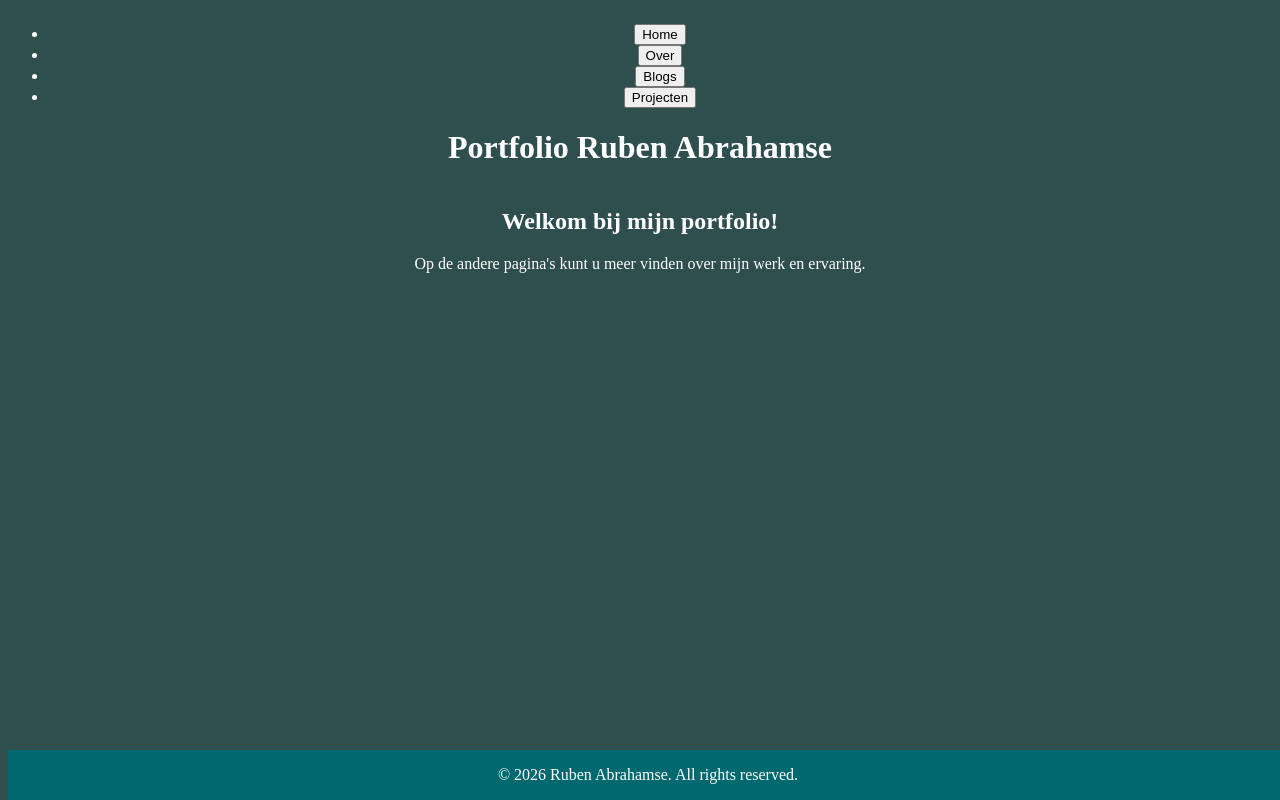
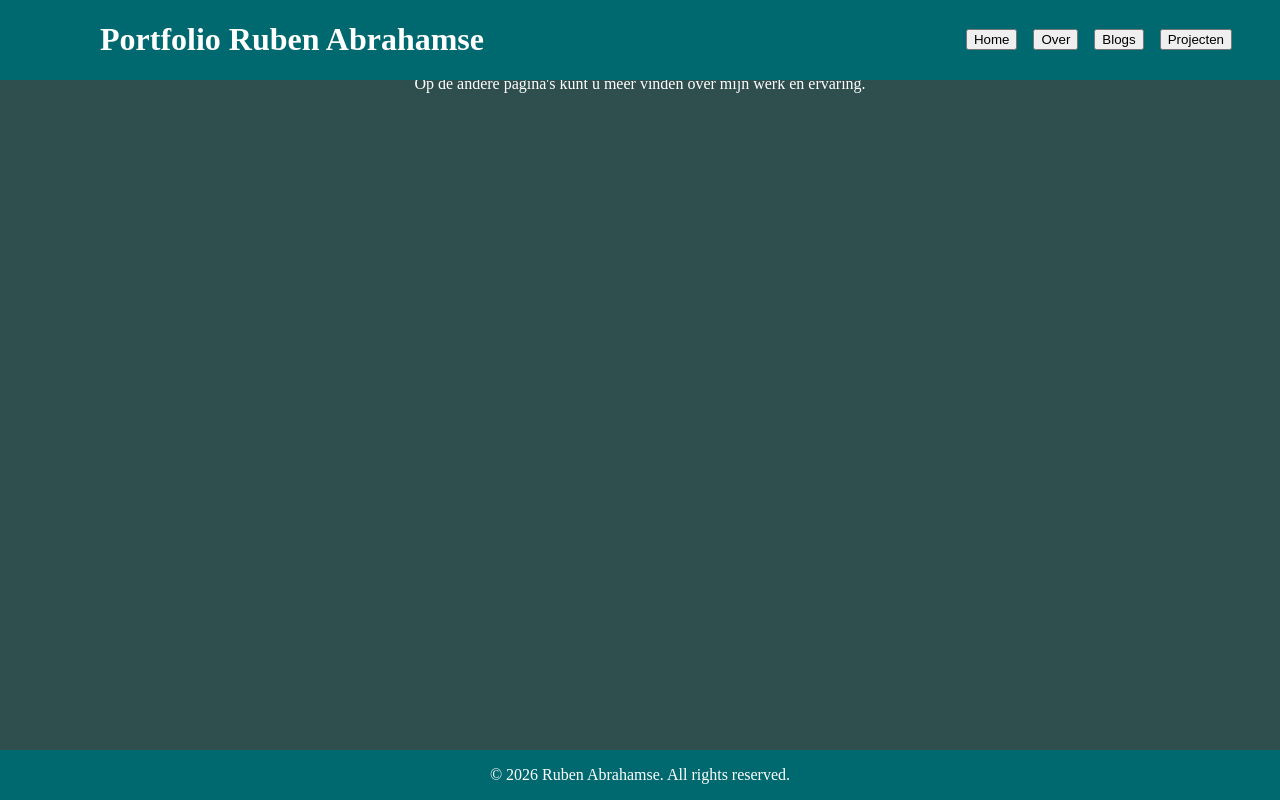
Before and after one commit to RubenAbr/RubenAbr.github.io, a plain HTML site: page index.html in a window 1280 px wide. Drawn offline with Linux system fonts and the light colour scheme.

Commit message:
css opmaak met knoppen voor website rondgaan

```diff
--- a/index.html
+++ b/index.html
@@ -8,7 +8,8 @@
         <link script src="script.js" defer></script>
     </head>
     <body>
-        <header>
+        <header id="header">
+            <h1>Portfolio Ruben Abrahamse</h1>
             <nav>
                 <ul>
                     <li><a href="/index.html" id="navbutton"><button>Home</button></a></li>
@@ -17,7 +18,6 @@
                     <li><a href="/ProjectOverzicht.html" id="navbutton"><button>Projecten</button></a></li>
                 </ul>
             </nav>
-            <h1>Portfolio Ruben Abrahamse</h1>
         </header>
         <main>
             <h2>Welkom bij mijn portfolio!</h2>
--- a/style.css
+++ b/style.css
@@ -2,19 +2,27 @@
 
 h1 {
     color: white;
-    align-items: center;
-    text-align: center;
+    margin-left: 100px;
 }
 
 nav {
     color: white;
-    align-items: center;
-    text-align: center;
+    margin-right: 40px;
+}
+
+nav ul a {
+    text-decoration: none;
+    border-radius: 5px;
+    padding: 0.5em;
+}
+
+nav ul {
+    display: flex;
+    list-style: none;
 }
 
 main {
     color: white;
-    align-items: center;
     text-align: center;
 }
 
@@ -25,10 +33,23 @@ body {
     min-height: auto;
 }
 
+#header {
+    position: fixed;
+    top: 0;
+    left: 0;
+    width: 100%;
+    background-color: rgb(0, 105, 111);
+    color: white;
+    display: flex;
+    align-items: center;
+    justify-content: space-between;
+}
+
 #footer {
     position: absolute;
     width: 100%;
     bottom: 0;
+    left: 0;
     background-color: rgb(0, 105, 111);
     color: white;
     text-align: center;
```
Also changed, not shown: About.html (+2 -2 lines), BlogOverzicht.html (+2 -2 lines), ProjectOverzicht.html (+2 -2 lines).
